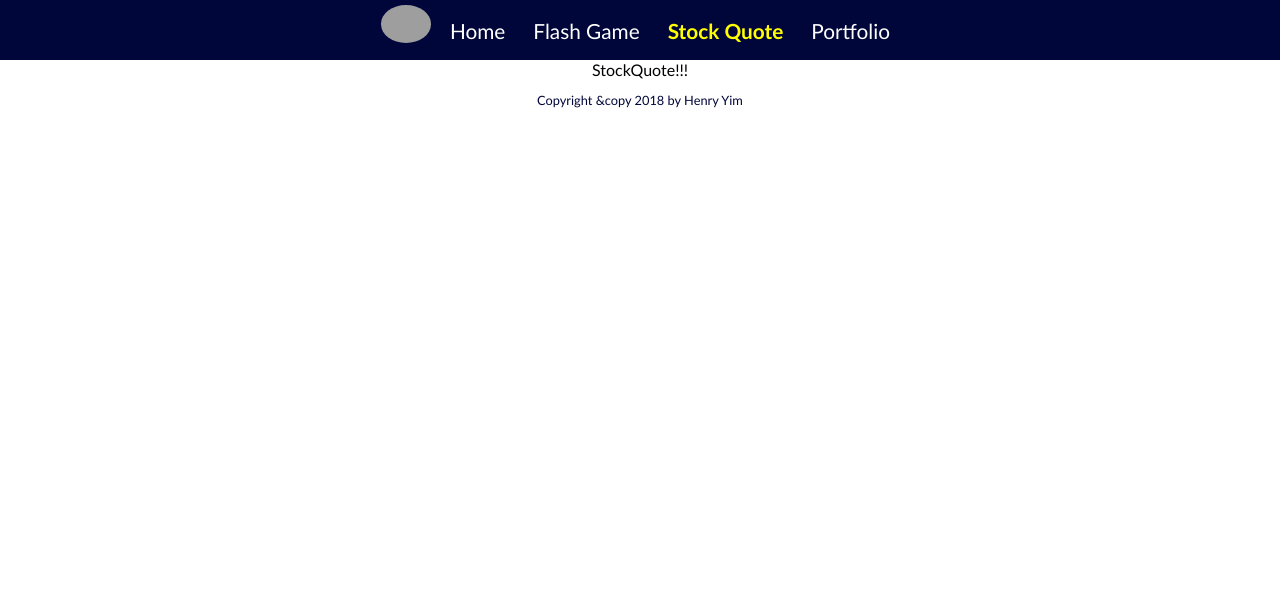
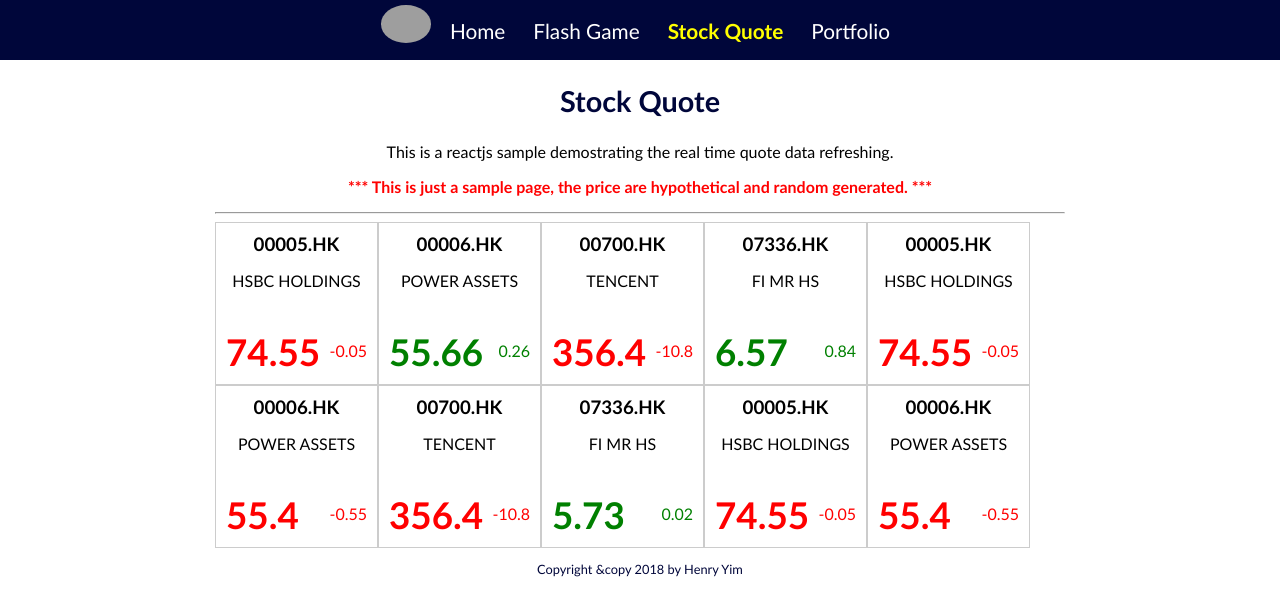
Before and after one commit to henryhkyim/henryhkyim, a React app: page /stockQuote in a window 1280 px wide. Shown: the top 616 px of the page. Built offline with nearby package versions, Linux system fonts and the light colour scheme; grey boxes are pictures that could not be loaded.

Commit message:
Add stock quote code

```diff
--- a/src/app/components/App.js
+++ b/src/app/components/App.js
@@ -4,12 +4,14 @@
 import { Header } from './Header'
 import { Home } from './Home'
 import { FlashGame } from './flashgame/FlashGame'
-import { StockQuote } from './StockQuote'
+import { StockQuote } from './stockquote/StockQuote'
 import { Portfolio } from './Portfolio'
 import '../css/App.css'
 
 export class App extends React.Component {
 	render() {
+		let stockList = ["00005.HK", "00006.HK", "00700.HK", "07336.HK", "00005.HK", "00006.HK", "00700.HK", "07336.HK",
+									   "00005.HK", "00006.HK"]
 		return (
 				<BrowserRouter>
 					<div>
@@ -21,7 +23,7 @@
 							  <Redirect exact from="/" to="/home"/>
 								<Route path="/home" exact component={Home}/>
 								<Route path="/flashGame" exact component={FlashGame}/>
-								<Route path="/stockQuote" exact component={StockQuote}/>
+								<Route path="/stockQuote" exact component={() => <StockQuote stockList={stockList}/>}/>
 								<Route path="/portfolio" exact component={Portfolio}/>
 							</Switch>
 						</div>
--- a/src/app/components/StockQuote.js
+++ /dev/null
@@ -1,12 +0,0 @@
-import React from 'react'
-import { render } from 'react-dom'
-
-export class StockQuote extends React.Component {
-	render() {
-		return (
-				<div className="contentContainer">
-					StockQuote!!!
-				</div>
-			)
-	}
-}
--- /dev/null
+++ b/src/app/components/stockquote/OneStockQuote.js
@@ -0,0 +1,72 @@
+import React from 'react'
+import PropTypes from 'prop-types'
+import { toTwoDecimal } from '../../utils/NumberUtils.js'
+
+import '../../css/stockquote/OneStockQuote.css'
+
+export class OneStockQuote extends React.Component {
+
+	constructor(props) {
+		super(props)
+		const sampleQuoteData = new Map()
+		sampleQuoteData.set("00005.HK", {desc: "HSBC HOLDINGS", price: 74.55, prev_close: 74.6})
+		sampleQuoteData.set("00006.HK", {desc: "POWER ASSETS", price: 55.4, prev_close: 55.95})
+		sampleQuoteData.set("00700.HK", {desc: "TENCENT", price: 356.4, prev_close: 367.2})
+		sampleQuoteData.set("07336.HK", {desc: "FI MR HS", price: 5.73, prev_close: 5.71})
+		this.state = {
+			symbol: props.stock,
+			desc: sampleQuoteData.get(props.stock).desc,
+			price: sampleQuoteData.get(props.stock).price,
+			priceChange: toTwoDecimal((sampleQuoteData.get(props.stock).price - sampleQuoteData.get(props.stock).prev_close))
+		}
+		this.priceChangeCount = 0
+	}
+
+	componentDidMount() {
+		setInterval(this.refreshPrice.bind(this), Math.max(10000 * Math.random(), 3000))
+	}
+
+	refreshPrice() {
+		var currentPriceChange = toTwoDecimal(Math.random())
+		if (this.priceChangeCount % 2 == 1) {
+			currentPriceChange = -currentPriceChange
+		}
+		this.priceChangeCount += 1
+		this.setState({
+			price: toTwoDecimal((this.state.price + currentPriceChange)),
+			priceChange: currentPriceChange
+		})
+	}
+
+	render() {
+
+		let priceJsx = ''
+		if (this.state.priceChange > 0) {
+		  priceJsx = (<div className="quoteBoxPrice">
+		  	            <h1 className="quoteBoxGreen">{this.state.price}</h1>
+									  <p className="quoteBoxGreen">{this.state.priceChange}</p>
+									</div>)
+		} else if (this.state.priceChange == 0) {
+		  priceJsx = (<div className="quoteBoxPrice">
+		                <h1 className="quoteBoxBlack">{this.state.price}</h1>
+			              <p className="quoteBoxBlack">{this.state.priceChange}</p>
+			            </div>)
+		} else {
+		  priceJsx = (<div className="quoteBoxPrice">
+		              	<h1 className="quoteBoxRed">{this.state.price}</h1>
+			              <p className="quoteBoxRed">{this.state.priceChange}</p>
+			            </div>)
+		}
+		return (
+			<div className="quoteBox">
+				<h3>{this.state.symbol}</h3>
+				<p>{this.state.desc}</p>
+				{priceJsx}
+			</div>
+		)
+	}
+}
+
+OneStockQuote.propTypes = {
+	stock: PropTypes.string
+}
--- /dev/null
+++ b/src/app/components/stockquote/StockQuote.js
@@ -0,0 +1,32 @@
+import React from 'react'
+import PropTypes from 'prop-types'
+
+import { OneStockQuote } from './OneStockQuote.js'
+
+import '../../css/stockquote/StockQuote.css'
+
+export class StockQuote extends React.Component {
+
+	renderQuote(symbol, index) {
+		return <OneStockQuote key={index} stock={symbol}/>
+	}
+
+	render() {
+		return (
+			<div>
+				<h2>Stock Quote</h2>
+				<p>This is a reactjs sample demostrating the real time quote data refreshing.</p>
+				<p className="redbold">*** This is just a sample page, the price are hypothetical and random generated. ***</p>
+				<hr/>
+				<span className="alignCenter">
+					{this.props.stockList.map(this.renderQuote)}
+				</span>
+				<div className="clearFloat"></div>
+			</div>
+		)
+	}
+}
+
+StockQuote.propTypes = {
+	stockList: PropTypes.array
+}
--- a/src/app/css/App.css
+++ b/src/app/css/App.css
@@ -6,9 +6,9 @@
 }
 
 .mainContainer {
-  max-width: 950px;
+  max-width: 850px;
   margin: 0px auto;
-  overflow: auto;
+  overflow: visible;
   text-align: center;
 	clear: both;
 }
@@ -27,3 +27,7 @@
   font-size: 80%;
   color: #00063A;
 }
+
+.alignCenter {
+  padding: 0px auto;
+}
--- /dev/null
+++ b/src/app/css/stockquote/OneStockQuote.css
@@ -0,0 +1,36 @@
+.quoteBox {
+	height: 141px;
+	width: 141px;
+	float: left;
+	border: 1px solid #CCCCCC;
+	padding: 10px;
+}
+
+.quoteBox h3 {
+	margin: 0px;
+}
+
+.quoteBoxPrice h1 {
+	float: left;
+}
+
+.quoteBoxPrice p {
+	float: right;
+	margin-top: 35px;
+}
+
+.clearFloat {
+	clear: both;
+}
+
+.quoteBoxGreen {
+	color: green;
+}
+
+.quoteBoxRed {
+	color: red;
+}
+
+.quoteBoxBlack {
+	color: black;
+}
--- /dev/null
+++ b/src/app/css/stockquote/StockQuote.css
@@ -0,0 +1,4 @@
+.redbold {
+	color: red;
+	font-weight: bold;
+}
```
